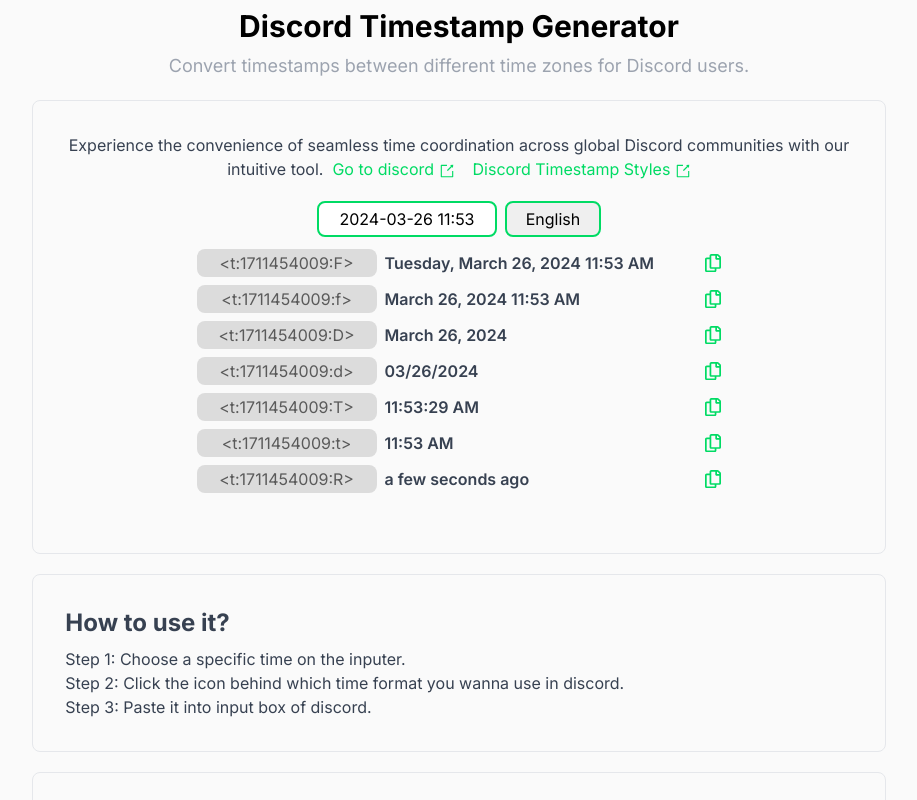
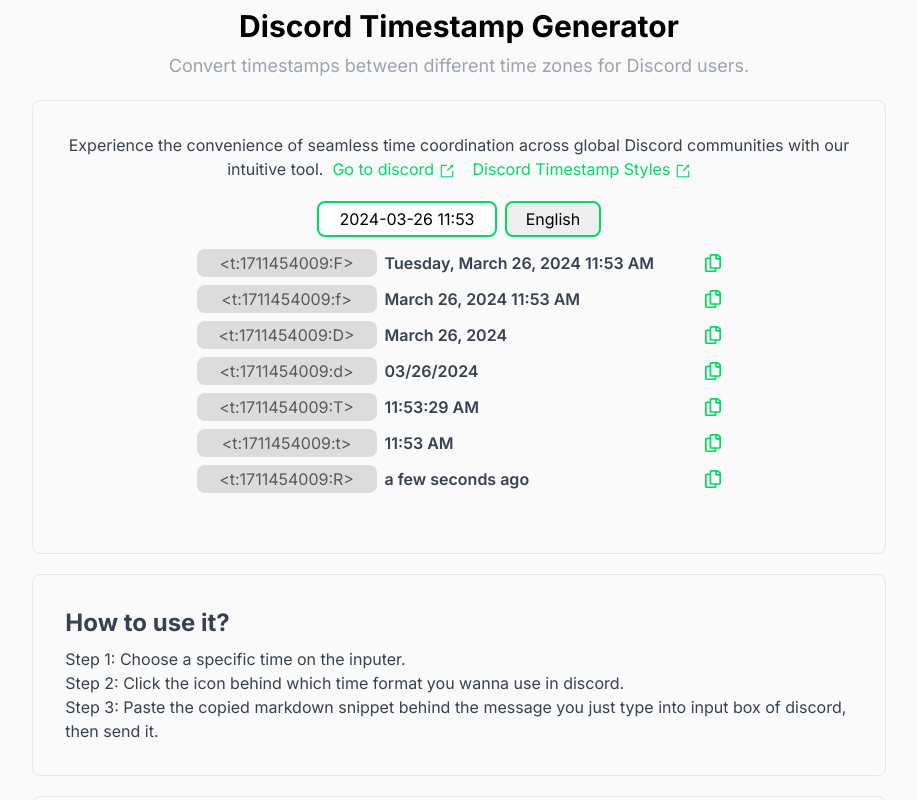
Before and after one commit to hadeshe93/discord-timestamp, a Next.js app: page / in a window 1280 px wide. Shown: the top 800 px of the page, without its empty margins (181-1098 px from the left). Built offline with nearby package versions, Linux system fonts and the light colour scheme.

Commit message:
feat: 补充一些关键词

```diff
--- a/app/page.tsx
+++ b/app/page.tsx
@@ -25,7 +25,7 @@
         <h2 className="text-2xl font-bold mb-2">How to use it?</h2>
         <p>Step 1: Choose a specific time on the inputer.</p>
         <p>Step 2: Click the icon behind which time format you wanna use in discord.</p>
-        <p>Step 3: Paste it into input box of discord.</p>
+        <p>Step 3: Paste the copied markdown snippet behind the message you just type into input box of discord, then send it.</p>
       </article>
       {/* 解释 */}
       <article className="article-block mt-5">
```
